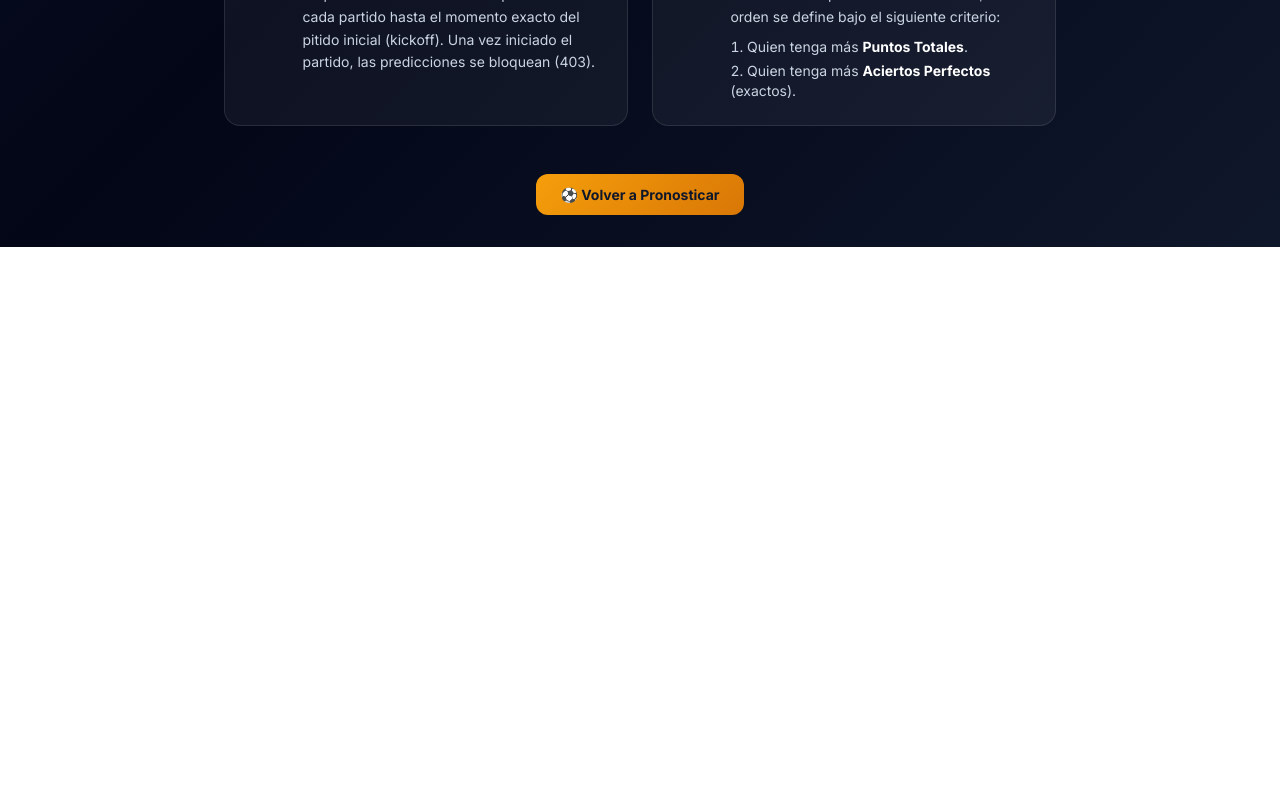
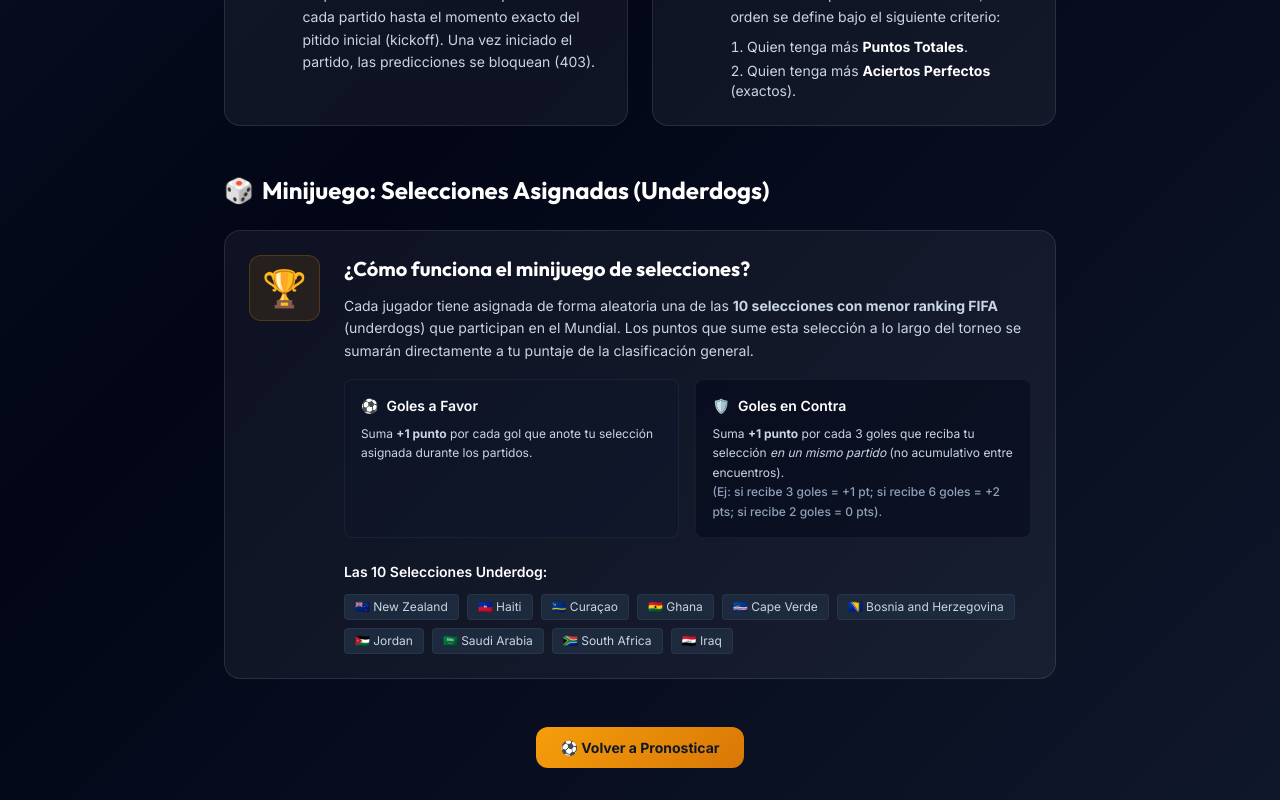
Before and after one commit to EmilioBeLo/porra-mundial-, an Angular app in the folder frontend/: page /rules in a window 1280 px wide. Shown: the part 985-1785 px from the top of the page. Before the commit the page ends 1232 px from the top, so only its background shows below. Built offline with nearby package versions, Linux system fonts and the light colour scheme.

Commit message:
feat: add minigame rules and fix scoring recalculation for underdog teams

```diff
--- a/frontend/src/app/features/rules/rules.component.html
+++ b/frontend/src/app/features/rules/rules.component.html
@@ -144,6 +144,62 @@
     </div>
   </div>
 
+  <!-- Minijuego de Selecciones Section -->
+  <div class="mb-12" id="rules-underdogs">
+    <h2 class="font-display text-2xl font-bold text-white mb-6 flex items-center gap-2">
+      <span>🎲</span> Minijuego: Selecciones Asignadas (Underdogs)
+    </h2>
+    <div class="glass-card p-6 hover:bg-white/8 hover:border-white/20 transition-all duration-300">
+      <div class="flex flex-col md:flex-row gap-6 items-start">
+        <div class="text-4xl p-3 bg-amber-500/10 rounded-xl text-amber-400 border border-amber-500/20 flex-shrink-0">
+          🏆
+        </div>
+        <div class="flex-grow">
+          <h3 class="font-display text-xl font-bold text-white mb-3 flex items-center gap-2">
+            ¿Cómo funciona el minijuego de selecciones?
+          </h3>
+          <p class="text-slate-300 text-sm leading-relaxed mb-4">
+            Cada jugador tiene asignada de forma aleatoria una de las <strong>10 selecciones con menor ranking FIFA</strong> (underdogs) que participan en el Mundial. Los puntos que sume esta selección a lo largo del torneo se sumarán directamente a tu puntaje de la clasificación general.
+          </p>
+
+          <div class="grid grid-cols-1 md:grid-cols-2 gap-4 mb-6">
+            <div class="bg-slate-900/50 rounded-lg p-4 border border-white/5">
+              <h4 class="font-semibold text-white text-sm mb-2 flex items-center gap-2">
+                <span class="text-emerald-400">⚽</span> Goles a Favor
+              </h4>
+              <p class="text-slate-300 text-xs leading-relaxed">
+                Suma <strong>+1 punto</strong> por cada gol que anote tu selección asignada durante los partidos.
+              </p>
+            </div>
+            <div class="bg-slate-950/50 rounded-lg p-4 border border-white/5">
+              <h4 class="font-semibold text-white text-sm mb-2 flex items-center gap-2">
+                <span class="text-rose-400">🛡️</span> Goles en Contra
+              </h4>
+              <p class="text-slate-300 text-xs leading-relaxed">
+                Suma <strong>+1 punto</strong> por cada 3 goles que reciba tu selección <em>en un mismo partido</em> (no acumulativo entre encuentros).
+                <br><span class="text-slate-400 font-medium">(Ej: si recibe 3 goles = +1 pt; si recibe 6 goles = +2 pts; si recibe 2 goles = 0 pts).</span>
+              </p>
+            </div>
+          </div>
+
+          <h4 class="font-semibold text-white text-sm mb-3">Las 10 Selecciones Underdog:</h4>
+          <div class="flex flex-wrap gap-2">
+            <span class="px-2.5 py-1 rounded bg-slate-800 text-slate-300 text-xs border border-white/5">🇳🇿 New Zealand</span>
+            <span class="px-2.5 py-1 rounded bg-slate-800 text-slate-300 text-xs border border-white/5">🇭🇹 Haiti</span>
+            <span class="px-2.5 py-1 rounded bg-slate-800 text-slate-300 text-xs border border-white/5">🇨🇼 Curaçao</span>
+            <span class="px-2.5 py-1 rounded bg-slate-800 text-slate-300 text-xs border border-white/5">🇬🇭 Ghana</span>
+            <span class="px-2.5 py-1 rounded bg-slate-800 text-slate-300 text-xs border border-white/5">🇨🇻 Cape Verde</span>
+            <span class="px-2.5 py-1 rounded bg-slate-800 text-slate-300 text-xs border border-white/5">🇧🇦 Bosnia and Herzegovina</span>
+            <span class="px-2.5 py-1 rounded bg-slate-800 text-slate-300 text-xs border border-white/5">🇯🇴 Jordan</span>
+            <span class="px-2.5 py-1 rounded bg-slate-800 text-slate-300 text-xs border border-white/5">🇸🇦 Saudi Arabia</span>
+            <span class="px-2.5 py-1 rounded bg-slate-800 text-slate-300 text-xs border border-white/5">🇿🇦 South Africa</span>
+            <span class="px-2.5 py-1 rounded bg-slate-800 text-slate-300 text-xs border border-white/5">🇮🇶 Iraq</span>
+          </div>
+        </div>
+      </div>
+    </div>
+  </div>
+
   <!-- Call to action -->
   <div class="text-center mt-8">
     <a routerLink="/" class="btn-primary inline-flex items-center gap-2 no-underline" id="rules-back-btn">
```
Also changed, not shown: 2 other files (tests, documents, lock files or other folders).
